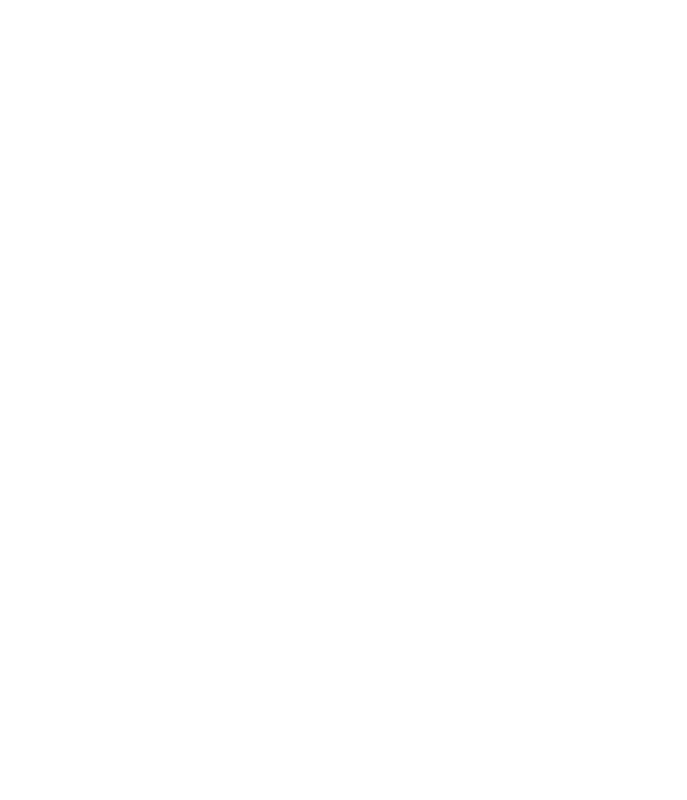
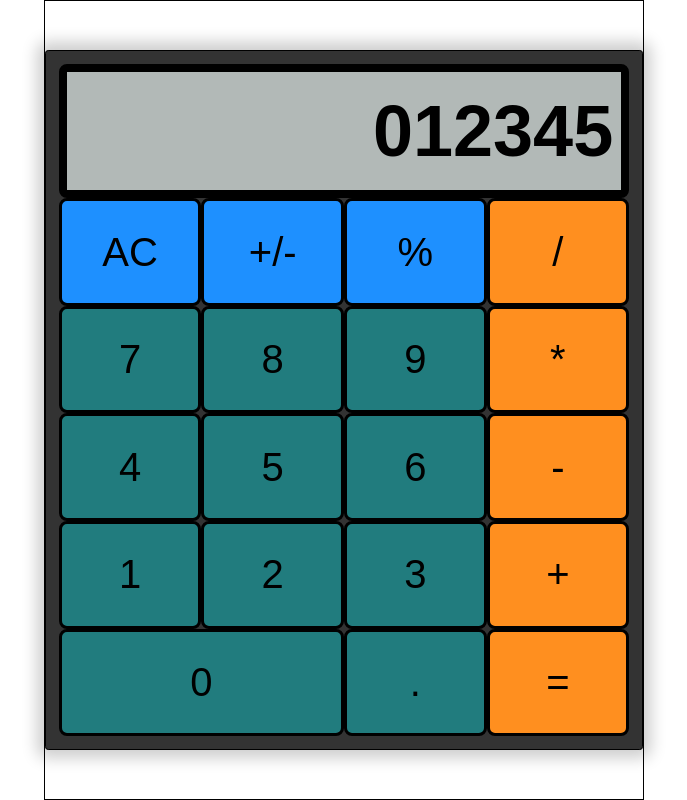
Before and after one commit to Tirnoch/calculator, a plain HTML site: page index.html in a window 1280 px wide. Shown: the whole page, without its empty margins (296-983 px from the left). Drawn offline with Linux system fonts and the light colour scheme.

Commit message:
design basic html/css properties

```diff
--- a/index.html
+++ b/index.html
@@ -5,7 +5,34 @@
     <meta name="viewport" content="width=device-width, initial-scale=1.0" />
     <link rel="stylesheet" href="style.css" />
     <script src="index.js" defer></script>
-    <title>Document</title>
+    <title>Cal - Cul - ATOR!</title>
   </head>
-  <body></body>
+  <body>
+    <div id="container">
+      <div id="calculator">
+        <div id="display">012345</div>
+        <div id="buttons">
+          <button class="button">AC</button>
+          <button class="button">+/-</button>
+          <button class="button">%</button>
+          <button class="button">/</button>
+          <button class="button">7</button>
+          <button class="button">8</button>
+          <button class="button">9</button>
+          <button class="button">*</button>
+          <button class="button">4</button>
+          <button class="button">5</button>
+          <button class="button">6</button>
+          <button class="button">-</button>
+          <button class="button">1</button>
+          <button class="button">2</button>
+          <button class="button">3</button>
+          <button class="button">+</button>
+          <button class="button">0</button>
+          <button class="button">.</button>
+          <button class="button">=</button>
+        </div>
+      </div>
+    </div>
+  </body>
 </html>
--- a/style.css
+++ b/style.css
@@ -0,0 +1,75 @@
+* {
+  box-sizing: border-box;
+  margin: 0;
+  padding: 0;
+  font-family: Arial, Helvetica, sans-serif;
+}
+#container {
+  width: 600px;
+  height: 100vh;
+  margin: 0 auto;
+  display: flex;
+  flex-direction: column;
+  justify-content: center;
+  align-items: center;
+  border: 1px solid black;
+}
+#calculator {
+  min-height: 700px;
+  background-color: #333;
+  width: 100%;
+  border: 1px solid black;
+  padding: 0.8rem;
+  border-radius: 0.2rem;
+  box-shadow: 0 0 1rem 0.5rem rgba(0, 0, 0, 0.2);
+}
+#display {
+  width: 100%;
+  height: 20%;
+  background-color: rgb(178, 185, 183);
+  border: 0.5rem solid black;
+  border-radius: 0.5rem;
+  font-size: 4.5rem;
+  font-weight: 900;
+  padding: 0.5rem;
+  display: flex;
+  justify-content: flex-end;
+  align-items: center;
+  overflow: hidden;
+  white-space: nowrap;
+}
+#buttons {
+  display: flex;
+  flex-wrap: wrap;
+  width: 100%;
+  height: 80%;
+  border-radius: 0.5rem;
+}
+.button {
+  width: 25%;
+  height: 20%;
+  border: 0.2rem solid black;
+  border-radius: 0.5rem;
+  padding: 1px 6px;
+  margin: 1;
+  background-color: rgb(33, 124, 126);
+  font-size: 2.5rem;
+}
+.button:nth-child(17) {
+  flex: 1;
+}
+.button:nth-child(1) {
+  background-color: rgb(30, 144, 255);
+}
+.button:nth-child(2) {
+  background-color: rgb(30, 144, 255);
+}
+.button:nth-child(3) {
+  background-color: rgb(30, 144, 255);
+}
+.button:nth-child(4n) {
+  background-color: rgb(255, 143, 31);
+}
+.button:last-child {
+  background-color: rgb(255, 143, 31);
+}
```
Also changed, not shown: index.js (+13 -0 lines).
